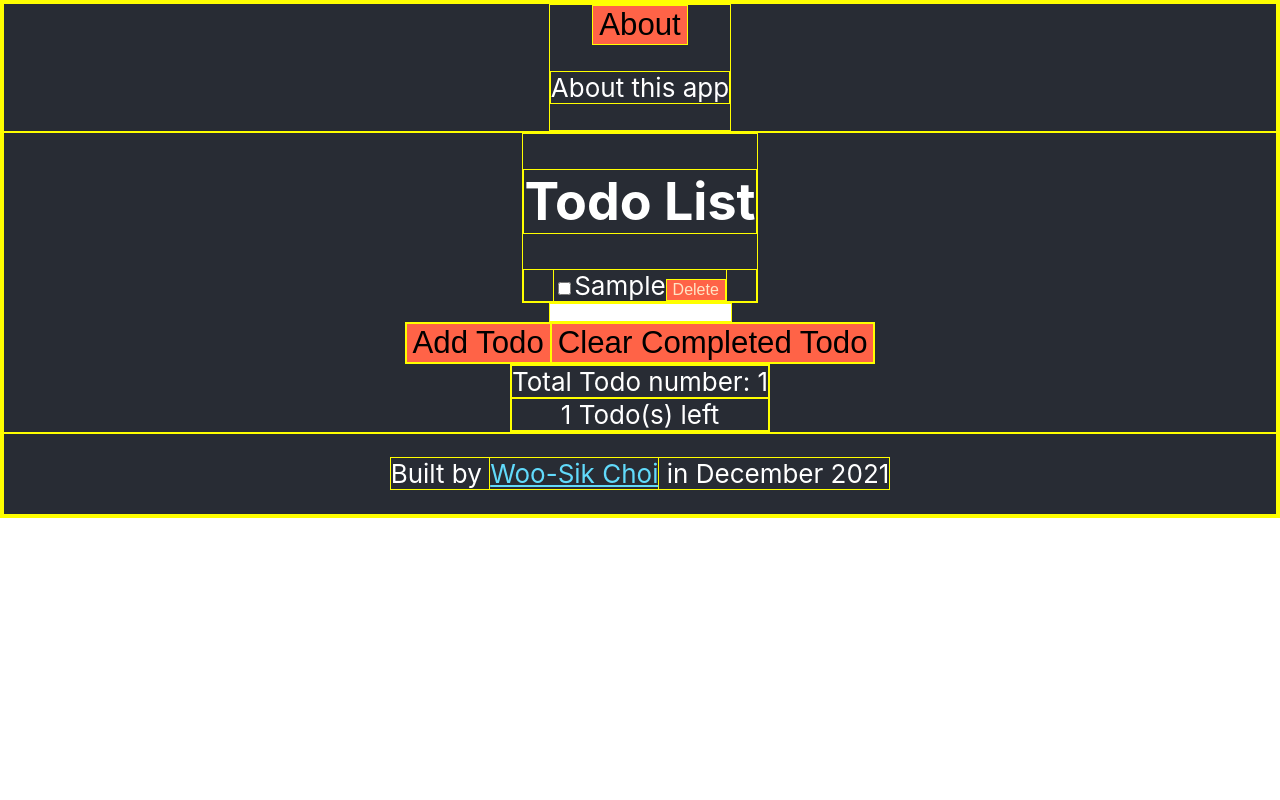
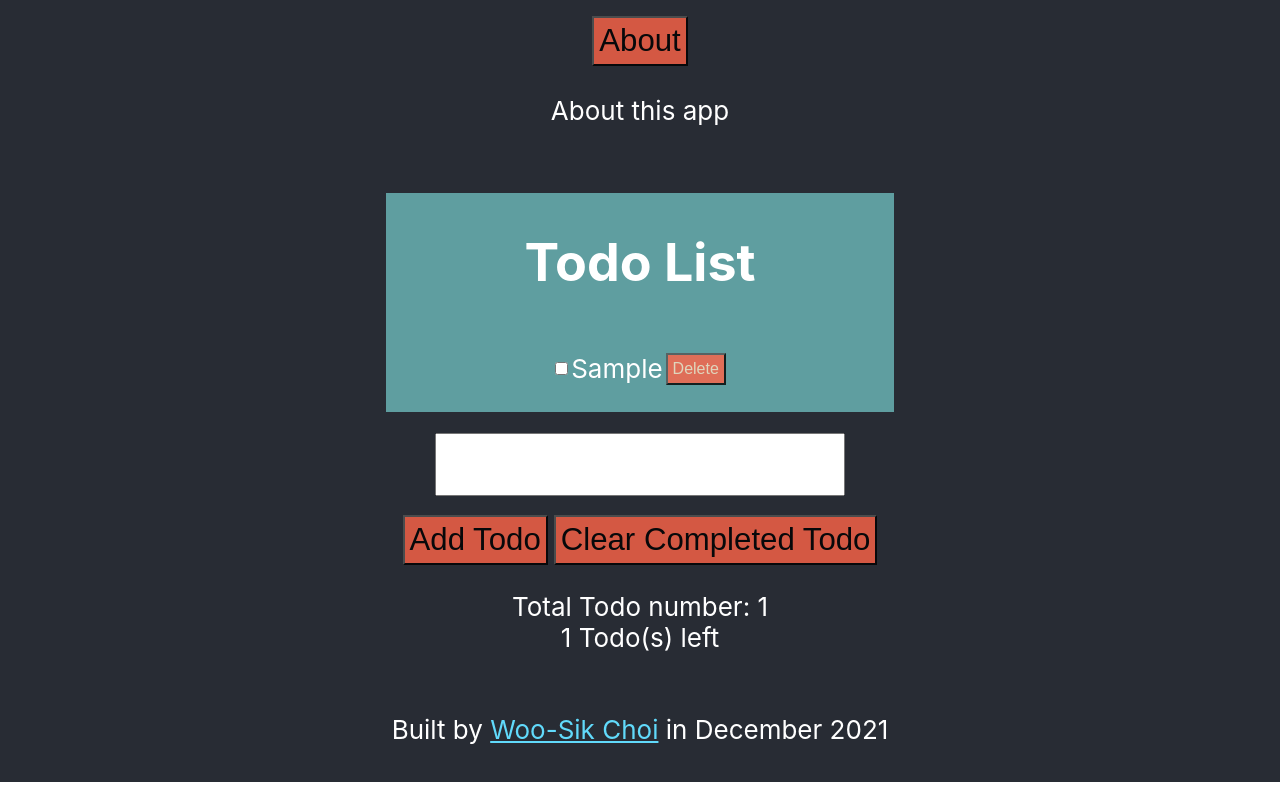
Before and after one commit to dvlprwchoi/tdl, a React (Create React App) app: page / in a window 1280 px wide. Both pictures are taken after typing "Sample" into the empty fields and a click on the button "Add Todo". Built offline with nearby package versions, Linux system fonts and the light colour scheme.

Commit message:
Done basic CSS

```diff
--- a/public/index.html
+++ b/public/index.html
@@ -24,7 +24,7 @@
       work correctly both with client-side routing and a non-root public URL.
       Learn how to configure a non-root public URL by running `npm run build`.
     -->
-    <title>React App</title>
+    <title>Todo List App</title>
   </head>
   <body>
     <noscript>You need to enable JavaScript to run this app.</noscript>
--- a/src/App.css
+++ b/src/App.css
@@ -1,10 +1,11 @@
-* {
+/* * {
   border: 1px solid yellow;
-}
+} */
 
 .About,
 .TodoList,
 .Footer {
+  padding: 1%;
   text-align: center;
 }
 
@@ -21,16 +22,62 @@
   color: white;
 }
 
+.pane {
+  background-color: cadetblue;
+  min-width: 40%;
+  padding: 0.2rem;
+  margin: 1rem;
+}
+
+.input {
+  padding: 0.9rem;
+  margin: 0.3rem;
+  min-width: 30%;
+  font-size: calc(10px + 2vmin);
+}
+
 .About button,
 .buttons button {
   font-size: larger;
   background-color: tomato;
+  opacity: 0.8;
+  cursor: pointer;
+  padding: 0.3rem;
+  margin: 0.2rem;
+}
+
+.singleTodo {
+  padding: 1rem;
+}
+.singleTodo label {
+  padding: 1%;
+  display: flex;
+  justify-content: center;
+  align-items: center;
+}
+
+.checkboxButton {
+  cursor: pointer;
 }
 
 .deleteTodoButton {
   font-size: medium;
   color: bisque;
   background-color: tomato;
+  opacity: 0.8;
+  cursor: pointer;
+  padding: 0.3rem;
+  margin: 0.2rem;
+}
+
+.buttons {
+  padding: 0.5rem;
+  margin: 0.2rem;
+}
+
+.status {
+  padding: 0.5rem;
+  margin: 0.2rem;
 }
 
 .portfolio-link {
--- a/src/components/Todo/Todo.js
+++ b/src/components/Todo/Todo.js
@@ -17,6 +17,7 @@ function Todo({ todo, toggleCheckbox, deleteTodo3 }) {
     <div className="singleTodo">
       <label>
         <input
+          className="checkboxButton"
           type="checkbox"
           checked={todo.complete}
           onChange={_checkboxClick}
--- a/src/components/TodoList/TodoList.js
+++ b/src/components/TodoList/TodoList.js
@@ -2,7 +2,7 @@ import Todo from '../Todo/Todo';
 
 function TodoList({ todos, toggleCheckbox, deleteTodo2 }) {
   return (
-    <div>
+    <div className="pane">
       <h1>Todo List</h1>
       {todos.map((todo) => {
         return (
```
